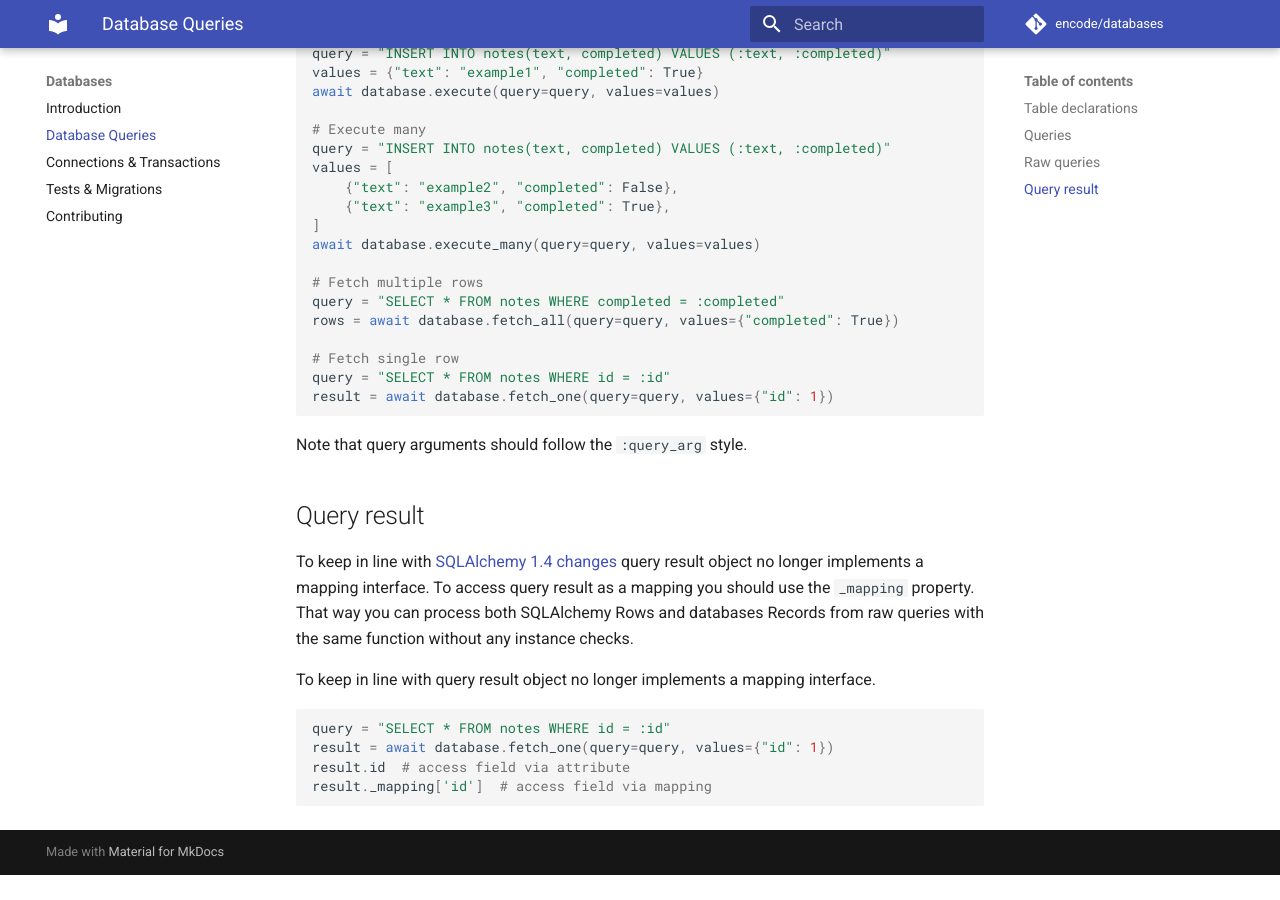
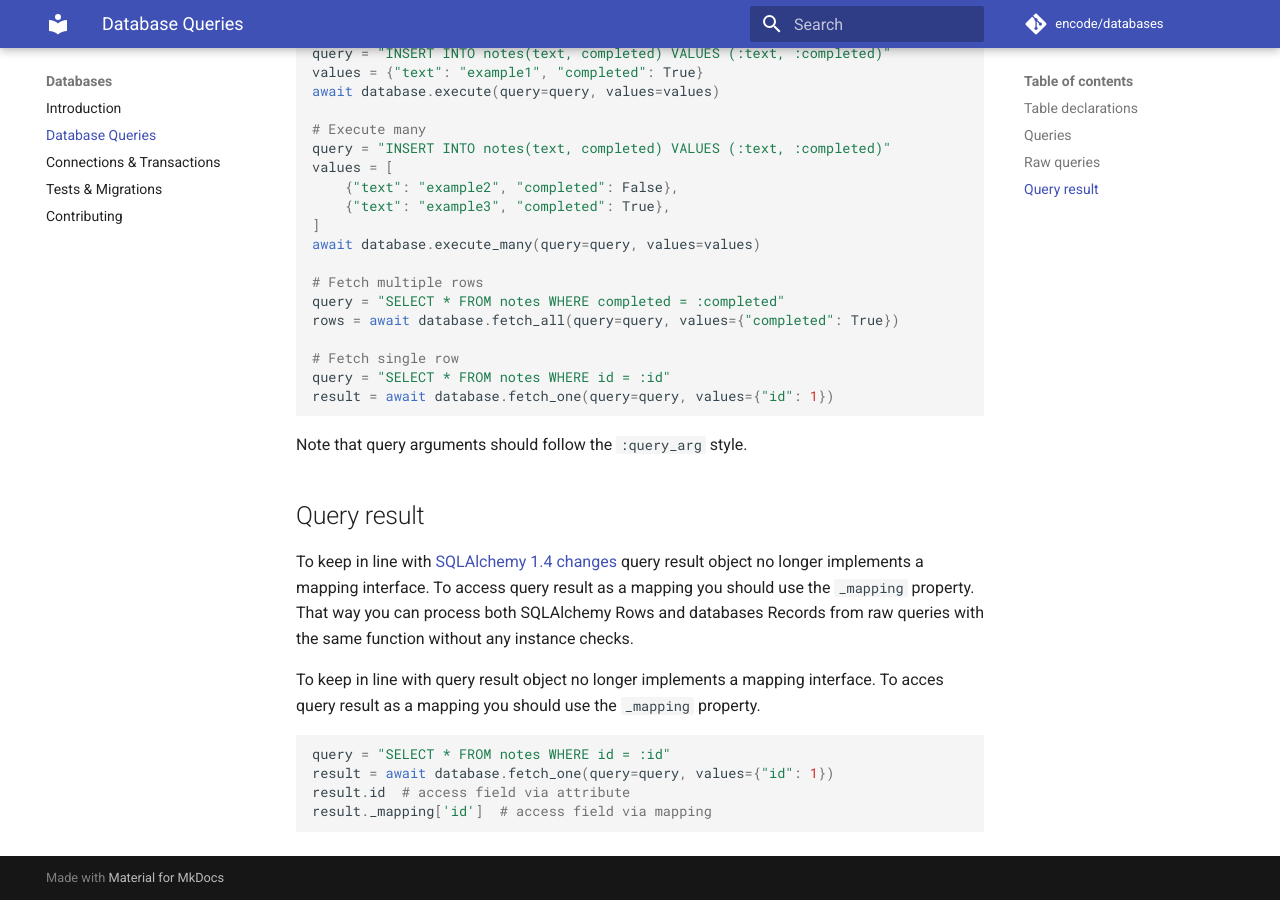
Before and after one commit to DESTHUbb/ASYNC-DATABASE-PY, an MkDocs documentation site: the page built from docs/database_queries.md, in a window 1280 px wide and 900 px high, scrolled down 1831 px. Built offline with MkDocs 1.6.1 and Material for MkDocs 9.7.7, drawn with Linux system fonts in a browser that asks for light colours; comment, search, counter and statistics services are not loaded; before the commit the page ends 2706 px from its top, so only the background shows below that.

Commit message:
Update database_queries.md

```diff
--- a/docs/database_queries.md
+++ b/docs/database_queries.md
@@ -120,7 +120,7 @@ with the same function without any instance checks.
 
 To keep in line with
 query result object no longer implements a mapping interface.
-
+To acces query result as a mapping you should use the `_mapping` property.
 
 
 
```
